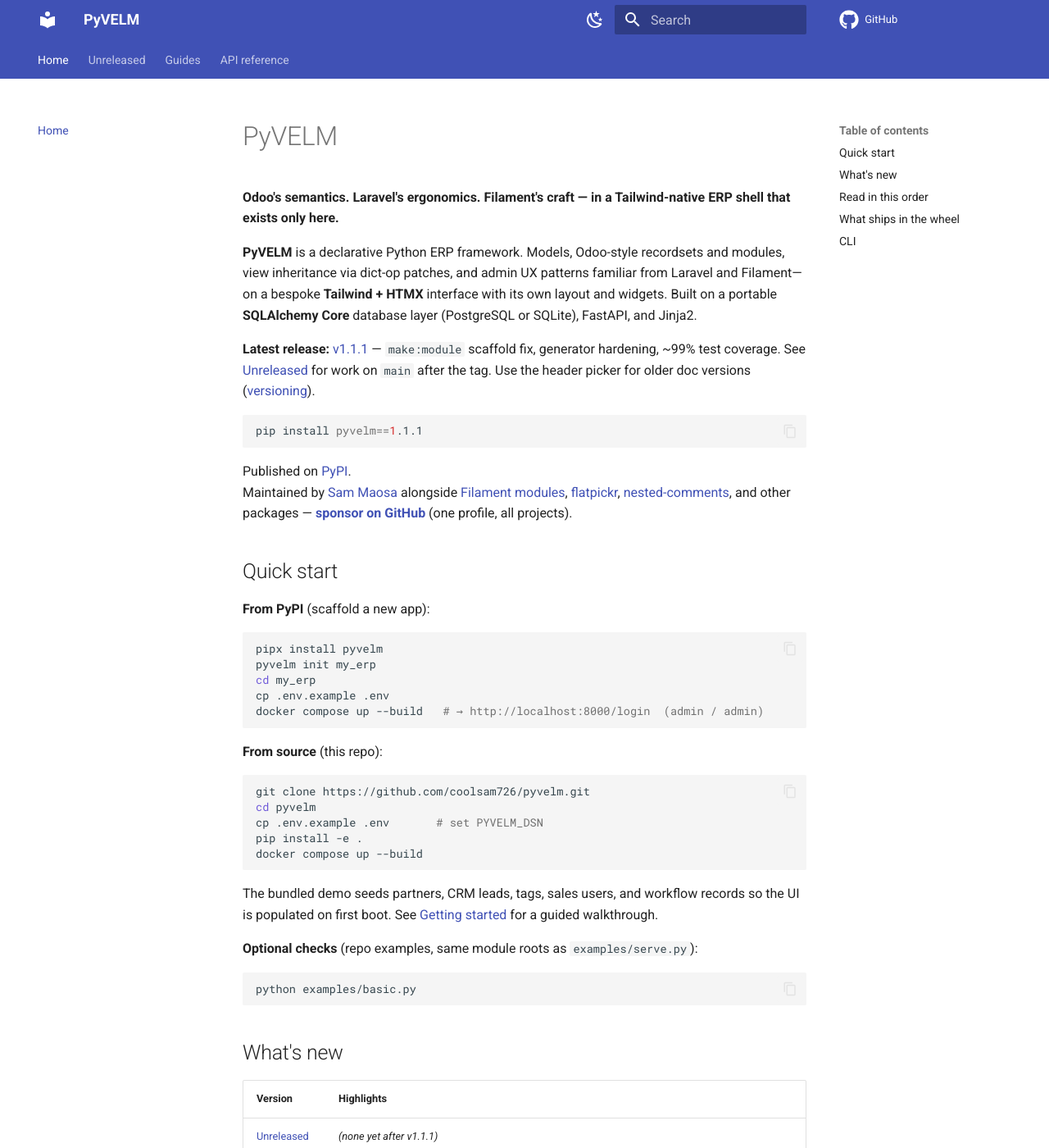
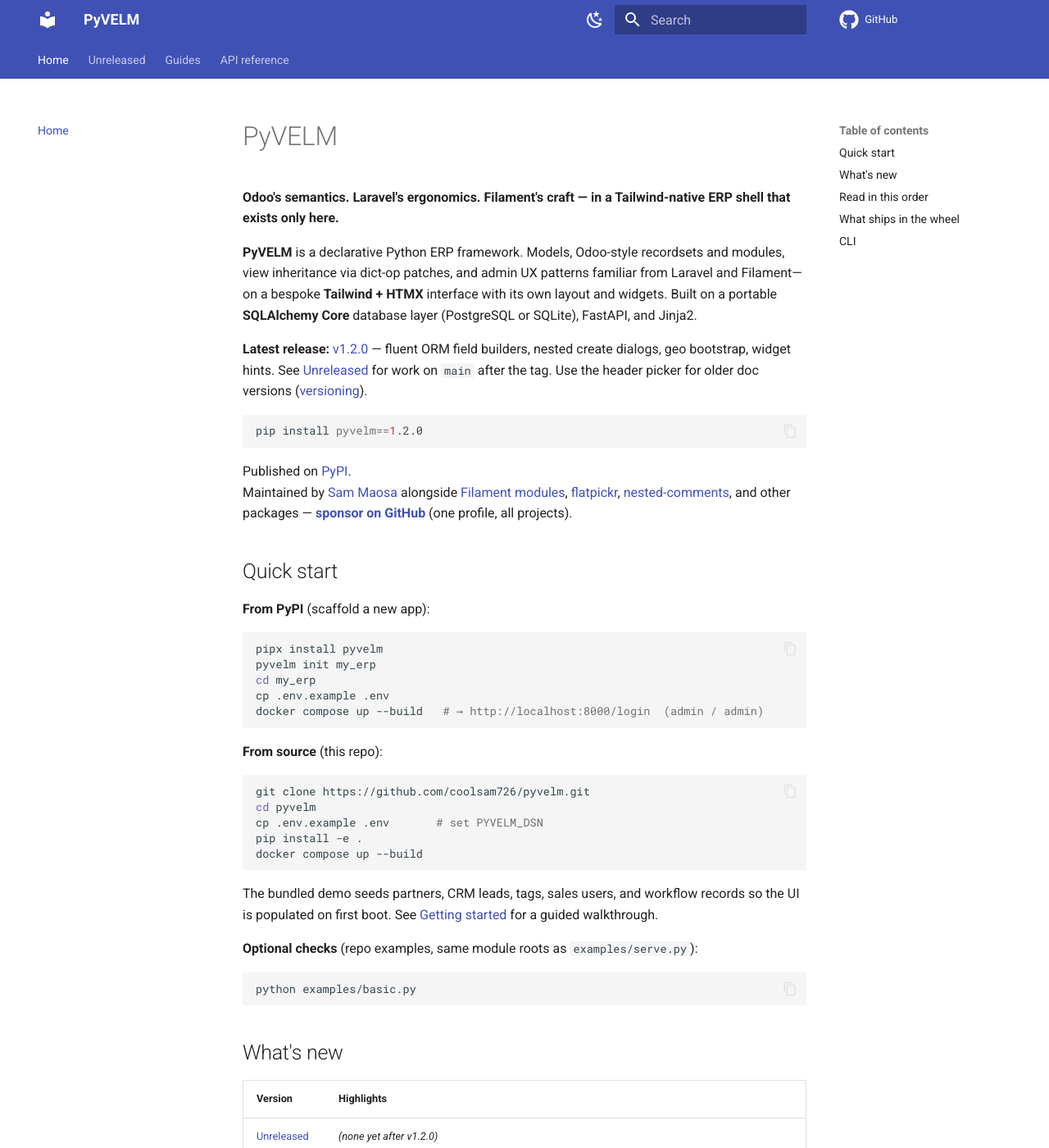
Before and after one commit to coolsam726/pyvelm, an MkDocs documentation site: the page built from docs/index.md, in a window 1280 px wide and 1400 px high. Shown: the whole window at 82% size. Built offline with MkDocs 1.6.1 and Material for MkDocs 9.7.7, drawn with Linux system fonts in a browser that asks for light colours; comment, search, counter and statistics services are not loaded; the version menu is left out; some of the changed text lies outside the part shown.

Commit message:
Release v1.2.0.
Fluent ORM field builders, nested PvDialog stack, geo bootstrap seeding, and expanded WidgetHint typing for Char-backed view widgets.

````diff
--- a/docs/index.md
+++ b/docs/index.md
@@ -8,13 +8,13 @@ dict-op patches, and admin UX patterns familiar from Laravel and Filament—on a
 bespoke **Tailwind + HTMX** interface with its own layout and widgets. Built on a
 portable **SQLAlchemy Core** database layer (PostgreSQL or SQLite), FastAPI, and Jinja2.
 
-**Latest release:** [v1.1.1](releases/v1.1.1.md) — `make:module` scaffold fix,
-generator hardening, ~99% test coverage. See [Unreleased](releases/unreleased.md)
-for work on `main` after the tag. Use the header picker for older doc versions
-([versioning](versioning.md)).
+**Latest release:** [v1.2.0](releases/v1.2.0.md) — fluent ORM field builders,
+nested create dialogs, geo bootstrap, widget hints. See
+[Unreleased](releases/unreleased.md) for work on `main` after the tag. Use the
+header picker for older doc versions ([versioning](versioning.md)).
 
 ```bash
-pip install pyvelm==1.1.1
+pip install pyvelm==1.2.0
 ```
 
 Published on [PyPI](https://pypi.org/project/pyvelm/).
@@ -60,7 +60,8 @@ python examples/basic.py
 
 | Version | Highlights |
 |---------|------------|
-| [Unreleased](releases/unreleased.md) | *(none yet after v1.1.1)* |
+| [Unreleased](releases/unreleased.md) | *(none yet after v1.2.0)* |
+| [v1.2.0](releases/v1.2.0.md) | **Fluent ORM fields**; **nested dialogs**; **geo bootstrap**; **`WidgetHint`** on `Char` |
 | [v1.1.1](releases/v1.1.1.md) | **`make:module` fix** (`display_name`); **generator** hardening; **~99%** test coverage |
 | [v1.1.0](releases/v1.1.0.md) | **Fluent manifests** (`Manifest.make`); **fluent view builders** (`ViewsData.make`); **`models.Model`**; **query builder**; **Vellum removed**; bundled model packaging |
 | [v1.0.1](releases/v1.0.1.md) | **ORM super chaining** (`self.super()`); **nested menu groups**; **mike** doc versions; MySQL/MariaDB WIP |
--- a/pyproject.toml
+++ b/pyproject.toml
@@ -1,6 +1,6 @@
 [project]
 name = "pyvelm"
-version = "1.1.1"
+version = "1.2.0"
 description = "PyVELM — declarative Python ERP: Odoo recordsets & modules, Laravel/Filament ergonomics, unique Tailwind admin shell."
 readme = "README.md"
 license = "LGPL-3.0-or-later"
--- a/pyvelm/__init__.py
+++ b/pyvelm/__init__.py
@@ -4,7 +4,7 @@ from pathlib import Path as _Path
 # ``pyproject.toml`` — the release workflow refuses to publish if
 # they diverge, but the check is only enforced in CI; bump both
 # together when cutting a release.
-__version__ = "1.1.1"
+__version__ = "1.2.0"
 
 from .depends import depends
 from .env import Environment
````
Also changed, not shown: CONTEXT.md (+6 -1 lines), docs/releases/v1.2.0.md (added, +55 -0 lines).
